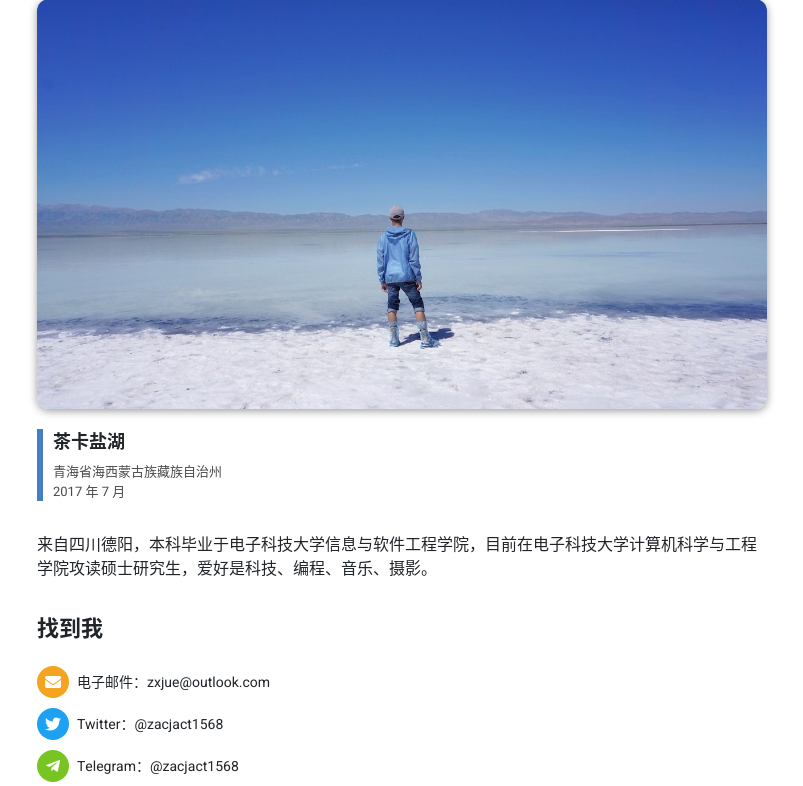
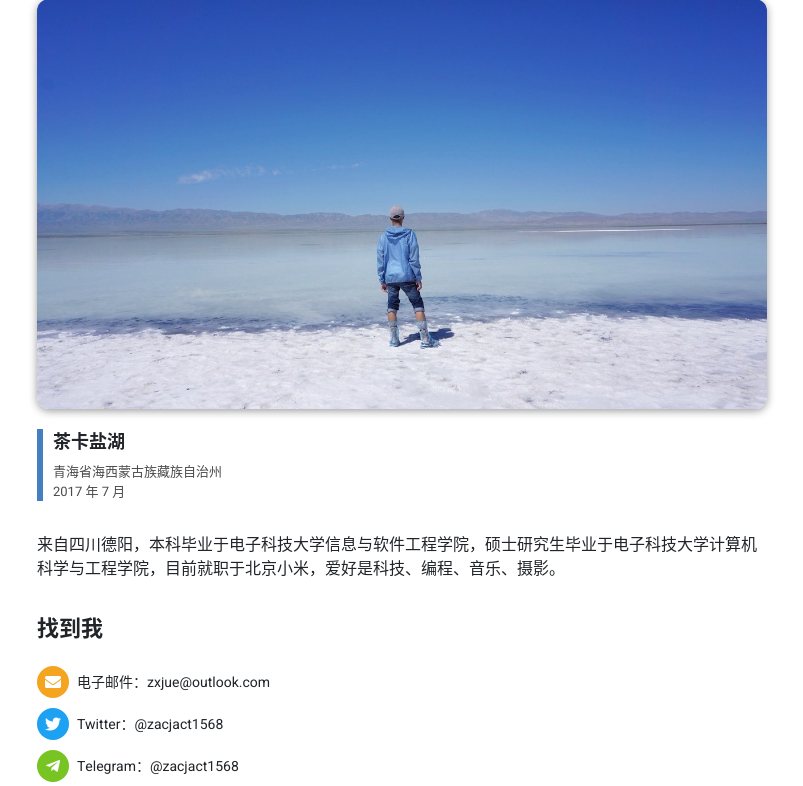
Before and after one commit to zacjact1568/life.zackzhang.net, a Django app: page /about.html in a window 1280 px wide. Shown: the part 227-1013 px from the top of the page, without its empty margins (238-1041 px from the left). Run offline with Django 3.2, Linux system fonts and the light colour scheme; some libraries are stand-ins or nearby versions.

Commit message:
更新关于信息

```diff
--- a/templates/about/index.html
+++ b/templates/about/index.html
@@ -20,7 +20,7 @@
         <div class="secondary">青海省海西蒙古族藏族自治州<br>2017 年 7 月</div>
     </div>
     <div class="introduction">
-        来自四川德阳，本科毕业于电子科技大学信息与软件工程学院，目前在电子科技大学计算机科学与工程学院攻读硕士研究生，爱好是科技、编程、音乐、摄影。
+        来自四川德阳，本科毕业于电子科技大学信息与软件工程学院，硕士研究生毕业于电子科技大学计算机科学与工程学院，目前就职于北京小米，爱好是科技、编程、音乐、摄影。
     </div>
     <div class="section-title">找到我</div>
     <div class="section-content">
```
